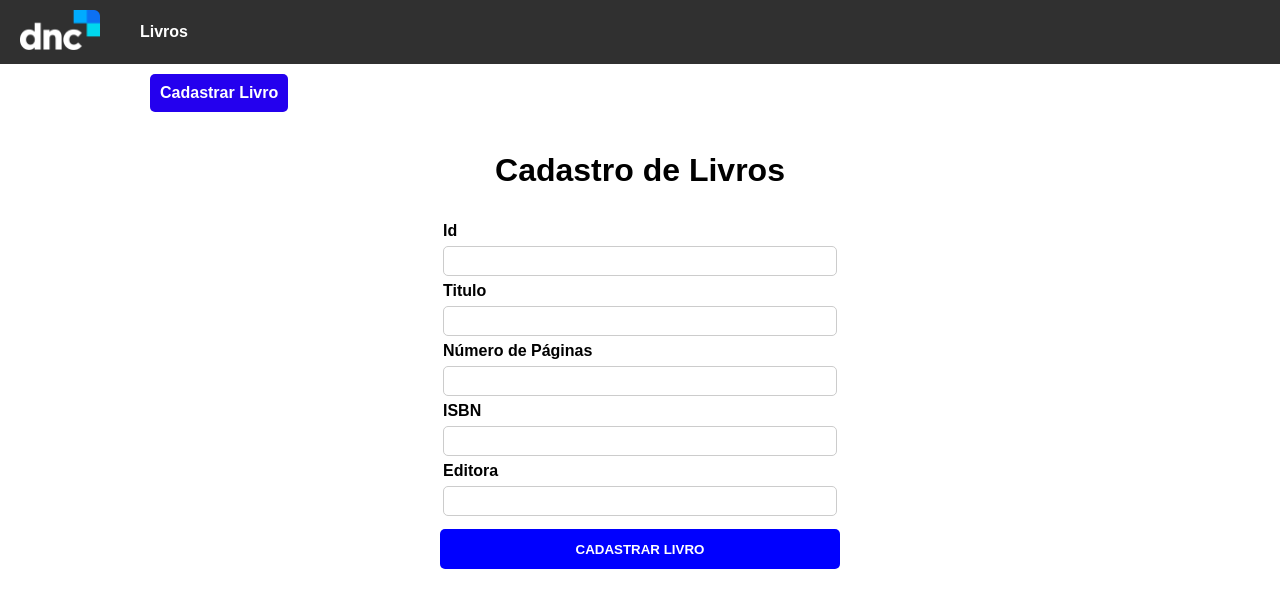
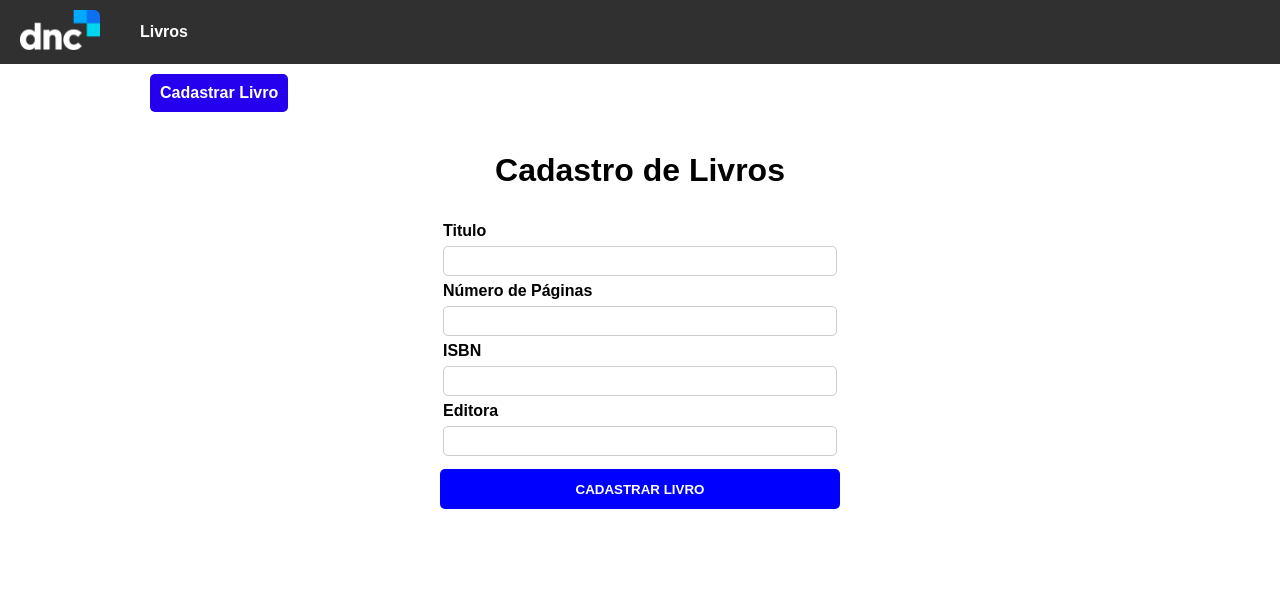
Before and after one commit to osmaclean/desafio5DNC-front, a React (Vite) app: page /livros/cadastro in a window 1280 px wide. Shown: the top 608 px of the page. Built offline with nearby package versions, Linux system fonts and the light colour scheme.

Commit message:
fix: remove input id

```diff
--- a/src/views/LivrosCadastro/LivrosCadastro.jsx
+++ b/src/views/LivrosCadastro/LivrosCadastro.jsx
@@ -1,72 +1,109 @@
-import {useState} from 'react'
-import Header from '../../components/Header/Header'
-import "./index.scss"
-import SubmenuLivros from '../../components/SubmenuLivros/SubmenuLivros'
-import { LivrosService } from '../../api/LivrosService'
+import { useState } from "react";
+import Header from "../../components/Header/Header";
+import "./index.scss";
+import SubmenuLivros from "../../components/SubmenuLivros/SubmenuLivros";
+import { LivrosService } from "../../api/LivrosService";
 
 const LivrosCadastro = () => {
+  const [livro, setLivro] = useState([]);
 
-  const [livro, setLivro] = useState([])
-
-  async function createLivro(){
+  async function createLivro() {
     const body = {
-        id:Number(livro.id),
-        titulo:livro.titulo,
+      id: Number(livro.id),
+      titulo: livro.titulo,
       num_paginas: Number(livro.num_paginas),
       isbn: livro.isbn,
-        editora: livro.editora
-      }
-      if(livro.id!=undefined && livro.id!='' && livro.titulo!=undefined && livro.titulo!='' && livro.num_paginas!=undefined && livro.num_paginas!='' && livro.isbn !=undefined && livro.isbn !='' && livro.editora !=undefined && livro.editora !=''){
+      editora: livro.editora,
+    };
+    if (
+      livro.id != undefined &&
+      livro.id != "" &&
+      livro.titulo != undefined &&
+      livro.titulo != "" &&
+      livro.num_paginas != undefined &&
+      livro.num_paginas != "" &&
+      livro.isbn != undefined &&
+      livro.isbn != "" &&
+      livro.editora != undefined &&
+      livro.editora != ""
+    ) {
       await LivrosService.createLivro(body)
-      .then((response)=>{
-        alert(response.data)
-        document.getElementById('formulario').reset
+        .then((response) => {
+          alert(response.data);
+          document.getElementById("formulario").reset;
         })
-      .catch(({response:{data,status}})=>{
-        alert(`${status} - ${data}`)
+        .catch(({ response: { data, status } }) => {
+          alert(`${status} - ${data}`);
         });
     }
-
   }
 
   return (
     <>
-    <Header/>
-    <SubmenuLivros/>
-    <div className='livrosCadastro'>
+      <Header />
+      <SubmenuLivros />
+      <div className="livrosCadastro">
         <h1>Cadastro de Livros</h1>
         <div>
           <form id="formulario">
-          <div className='form-group'>
-            <label>Id</label>
-            <input type="text" id='id' required onChange={(event)=>{ setLivro({...livro, id: event.target.value})}} ></input>
+            <div className="form-group">
+              <label>Titulo</label>
+              <input
+                type="text"
+                id="titulo"
+                required
+                onChange={(event) => {
+                  setLivro({ ...livro, titulo: event.target.value });
+                }}
+              ></input>
             </div>
-          <div className='form-group'>
-            <label>Titulo</label>
-            <input type="text" id='titulo' required onChange={(event)=>{ setLivro({...livro, titulo: event.target.value})}}></input>
+            <div className="form-group">
+              <label>Número de Páginas</label>
+              <input
+                type="text"
+                id="num"
+                required
+                onChange={(event) => {
+                  setLivro({ ...livro, num_paginas: event.target.value });
+                }}
+              ></input>
             </div>
-          <div className='form-group'>
-            <label>Número de Páginas</label>
-            <input type="text" id='num' required onChange={(event)=>{ setLivro({...livro, num_paginas: event.target.value})}}></input>
+            <div className="form-group">
+              <label>ISBN</label>
+              <input
+                type="text"
+                id="isbn"
+                required
+                onChange={(event) => {
+                  setLivro({ ...livro, isbn: event.target.value });
+                }}
+              ></input>
             </div>
-          <div className='form-group'>
-            <label>ISBN</label>
-            <input type="text" id='isbn' required onChange={(event)=>{ setLivro({...livro, isbn: event.target.value})}}></input>
+            <div className="form-group">
+              <label>Editora</label>
+              <input
+                type="text"
+                id="editora"
+                required
+                onChange={(event) => {
+                  setLivro({ ...livro, editora: event.target.value });
+                }}
+              ></input>
             </div>
-          <div className='form-group'>
-            <label>Editora</label>
-            <input type="text" id='editora' required onChange={(event)=>{ setLivro({...livro, editora: event.target.value})}}></input>
-          </div>
-          <div className='form-group'>
-            <button onClick={()=>{
-              createLivro()
-            }}>Cadastrar Livro</button>
+            <div className="form-group">
+              <button
+                onClick={() => {
+                  createLivro();
+                }}
+              >
+                Cadastrar Livro
+              </button>
             </div>
           </form>
         </div>
       </div>
-  </>)
+    </>
+  );
+};
 
-}
-
-export default LivrosCadastro
+export default LivrosCadastro;
--- a/src/views/LivrosEdicao/LivrosEdicao.jsx
+++ b/src/views/LivrosEdicao/LivrosEdicao.jsx
@@ -1,82 +1,120 @@
-import {useEffect , useState} from 'react'
-import Header from '../../components/Header/Header'
-import "./index.scss"
-import SubmenuLivros from '../../components/SubmenuLivros/SubmenuLivros'
-import { useParams } from 'react-router-dom'
-import { LivrosService } from '../../api/LivrosService'
+import { useEffect, useState } from "react";
+import Header from "../../components/Header/Header";
+import "./index.scss";
+import SubmenuLivros from "../../components/SubmenuLivros/SubmenuLivros";
+import { useParams } from "react-router-dom";
+import { LivrosService } from "../../api/LivrosService";
 
 const LivrosEdicao = () => {
-  let {livroId} = useParams();
+  let { livroId } = useParams();
 
-  const [livro, setLivro] = useState([])
+  const [livro, setLivro] = useState([]);
 
-  async function getLivro(){
-    const {data} = await LivrosService.getLivro(livroId);
-    setLivro(data)
+  async function getLivro() {
+    const { data } = await LivrosService.getLivro(livroId);
+    setLivro(data);
   }
 
-  async function editLivro(){
+  async function editLivro() {
     const body = {
-        id:Number(livro.id),
-        titulo:livro.titulo,
+      id: Number(livro.id),
+      titulo: livro.titulo,
       num_paginas: Number(livro.num_paginas),
       isbn: livro.isbn,
-        editora: livro.editora
-      }
-    if(livro.id!=undefined && livro.id!='' && livro.titulo!=undefined && livro.titulo!='' && livro.num_paginas!=undefined && livro.num_paginas!='' && livro.isbn !=undefined && livro.isbn !='' && livro.editora !=undefined && livro.editora !=''){
-      await LivrosService.updateLivro(Number(livro.id),body)
-      .then(({data})=>{
-        alert(data.mensagem)
+      editora: livro.editora,
+    };
+    if (
+      livro.id != undefined &&
+      livro.id != "" &&
+      livro.titulo != undefined &&
+      livro.titulo != "" &&
+      livro.num_paginas != undefined &&
+      livro.num_paginas != "" &&
+      livro.isbn != undefined &&
+      livro.isbn != "" &&
+      livro.editora != undefined &&
+      livro.editora != ""
+    ) {
+      await LivrosService.updateLivro(Number(livro.id), body)
+        .then(({ data }) => {
+          alert(data.mensagem);
         })
-      .catch(({response:{data,status}})=>{
-        alert(`${status} - ${data}`)
+        .catch(({ response: { data, status } }) => {
+          alert(`${status} - ${data}`);
         });
     }
-
   }
 
   useEffect(() => {
-    getLivro()
-  }, [])
+    getLivro();
+  }, []);
 
   return (
     <>
-    <Header/>
-    <SubmenuLivros/>
-    <div className='livrosCadastro'>
+      <Header />
+      <SubmenuLivros />
+      <div className="livrosCadastro">
         <h1>Edição de Livros</h1>
         <div>
           <form id="formulario">
-            <div className='form-group'>
-              <label>Id</label>
-              <input type="text" disabled required onChange={(event)=>{ setLivro({...livro, id: event.target.value})}} value={livro.id || ''}></input>
+            <div className="form-group">
+              <label>Titulo</label>
+              <input
+                type="text"
+                required
+                onChange={(event) => {
+                  setLivro({ ...livro, titulo: event.target.value });
+                }}
+                value={livro.titulo || ""}
+              ></input>
             </div>
-            <div className='form-group'>
-              <label>Titulo</label>
-              <input type="text" required onChange={(event)=>{ setLivro({...livro, titulo: event.target.value})}} value={livro.titulo || ''} ></input>
+            <div className="form-group">
+              <label>Número de Páginas</label>
+              <input
+                type="text"
+                required
+                onChange={(event) => {
+                  setLivro({ ...livro, num_paginas: event.target.value });
+                }}
+                value={livro.num_paginas || ""}
+              ></input>
             </div>
-            <div className='form-group'>
-              <label>Número de Páginas</label>
-              <input type="text"  required onChange={(event)=>{ setLivro({...livro, num_paginas: event.target.value})}} value={livro.num_paginas || ''}></input>
+            <div className="form-group">
+              <label>ISBN</label>
+              <input
+                type="text"
+                required
+                onChange={(event) => {
+                  setLivro({ ...livro, isbn: event.target.value });
+                }}
+                value={livro.isbn || ""}
+              ></input>
             </div>
-            <div className='form-group'>
-              <label>ISBN</label>
-              <input type="text"  required onChange={(event)=>{ setLivro({...livro, isbn: event.target.value})}} value={livro.isbn || ''}></input>
+            <div className="form-group">
+              <label>Editora</label>
+              <input
+                type="text"
+                required
+                onChange={(event) => {
+                  setLivro({ ...livro, editora: event.target.value });
+                }}
+                value={livro.editora || ""}
+              ></input>
             </div>
-            <div className='form-group'>
-              <label>Editora</label>
-              <input type="text"  required onChange={(event)=>{ setLivro({...livro, editora: event.target.value})}} value={livro.editora || ''}></input>
-            </div>
-            <div className='form-group'>
-              <button onClick={()=>{
-              editLivro()
-            }}>Atualizar Livro</button>
+            <div className="form-group">
+              <button
+                onClick={() => {
+                  editLivro();
+                }}
+              >
+                Atualizar Livro
+              </button>
             </div>
           </form>
         </div>
       </div>
-  </>)
+    </>
+  );
+};
 
-}
-
-export default LivrosEdicao
+export default LivrosEdicao;
```
Lines whose indentation alone changed are shown as unchanged.
